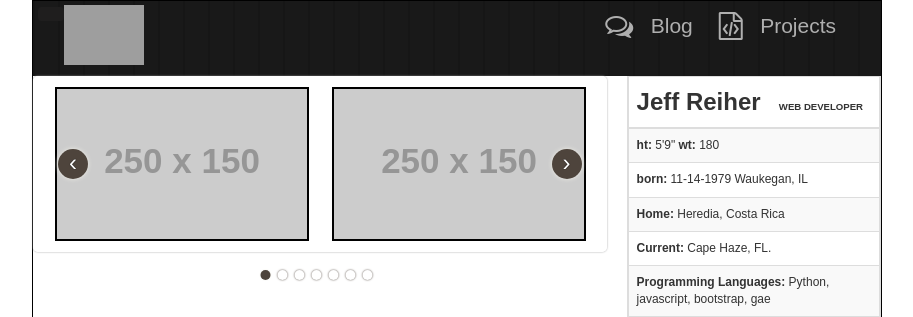
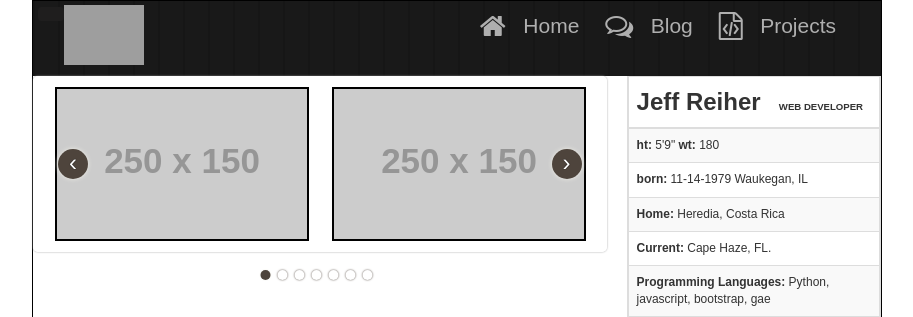
Before and after one commit to jreiher2003/pro_jeffreiher, a Flask app: page / in a window 1280 px wide. Shown: the top 317 px of the page, without its empty margins (183-1096 px from the left). Run offline with Flask 2, Linux system fonts and the light colour scheme; grey boxes labelled with a size stand in for pictures from a placeholder-image service; some libraries are stand-ins or nearby versions; grey boxes are pictures that could not be loaded.

Commit message:
add home icon to desktop nav

```diff
--- a/jreiher/templates/index.html
+++ b/jreiher/templates/index.html
@@ -29,6 +29,7 @@
 
 			<div class="nav-hidden">
 				<ul class="desktop">
+					<li><a href="#"><i class="fa fa-home fa-lg social"></i>&nbsp;&nbsp; Home</a></li>
 					<li><a href="#"><i class="fa fa-comments-o fa-lg social"></i>&nbsp;&nbsp; Blog</a></li>
 					<li><a href="#"><i class="fa fa-file-code-o fa-lg social"></i>&nbsp;&nbsp; Projects</a></li>
 				</ul>
```
